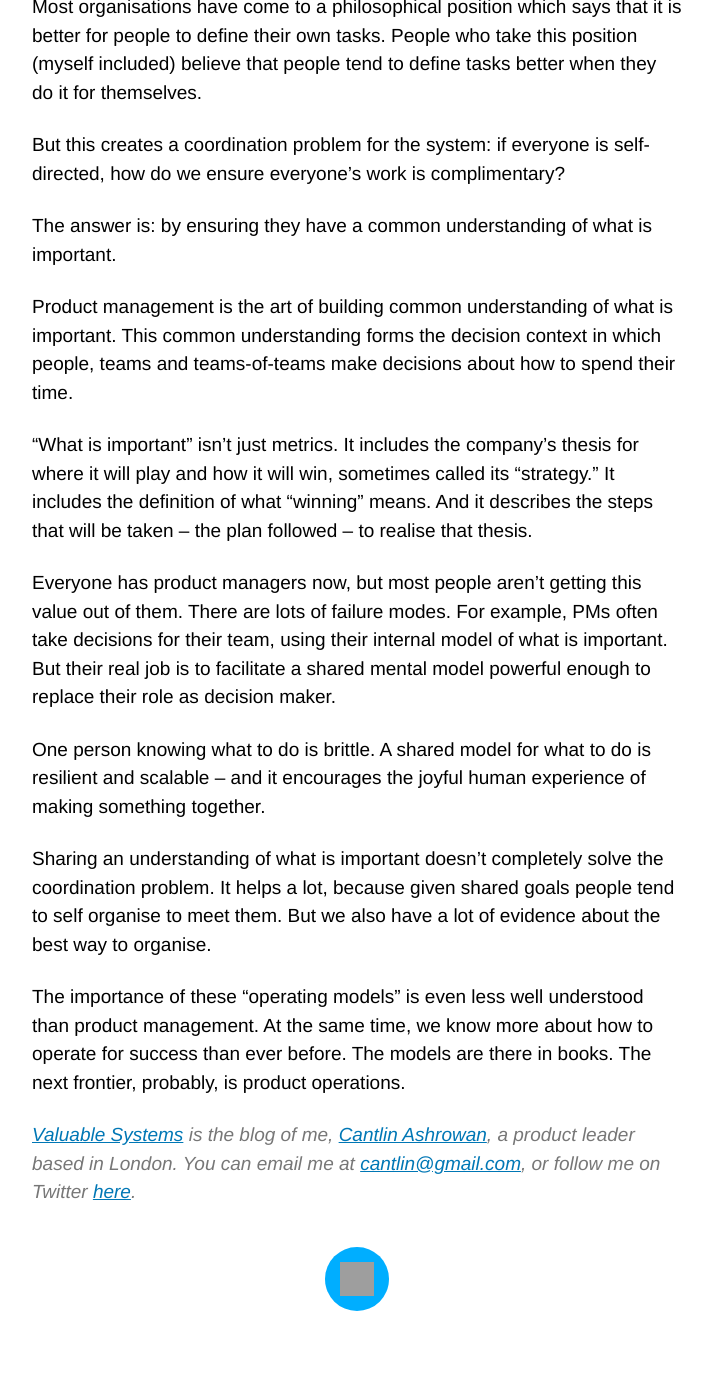
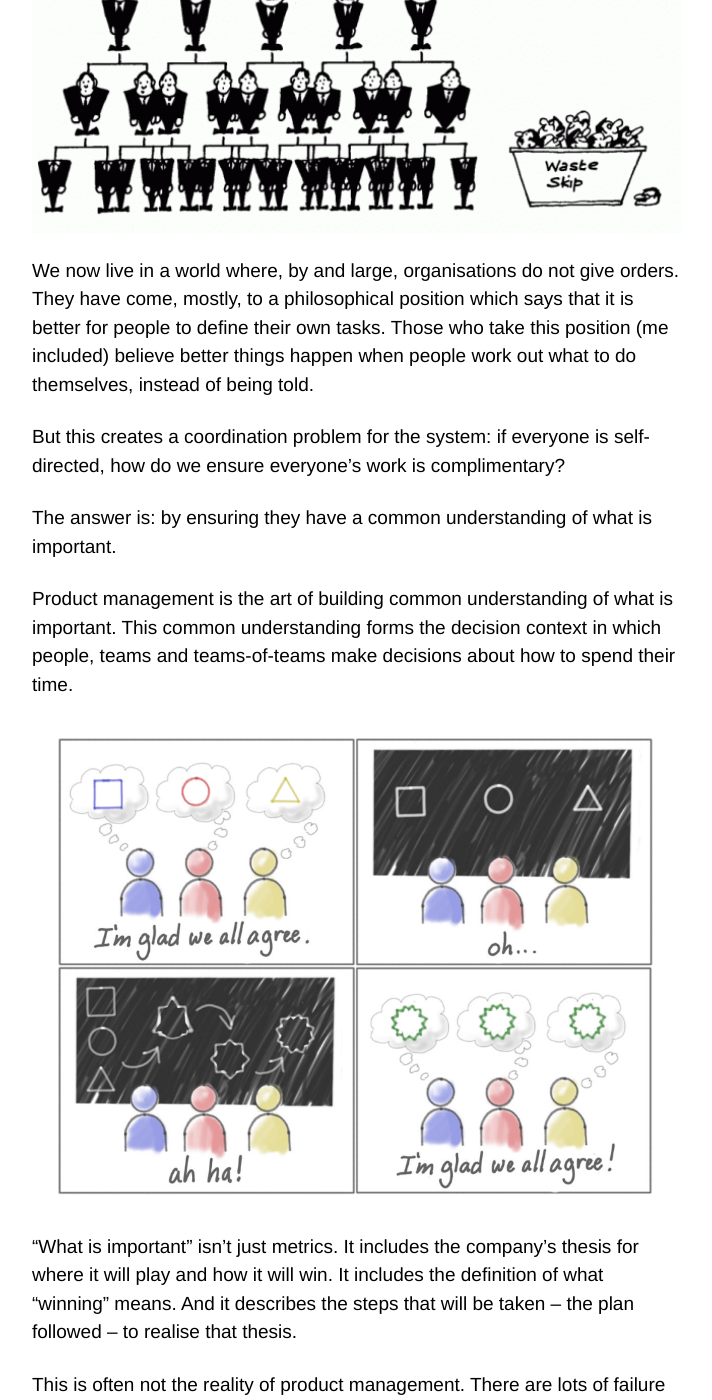
Before and after one commit to cantlin/at.cantl.in, a Jekyll site: the page built from _posts/2021-03-26-what-do-pms-do.md, in a window 1280 px wide and 1400 px high, scrolled down 492 px. Shown: the whole window, without its empty margins (283-995 px from the left). Built offline with Jekyll 4.4.1, drawn with Linux system fonts in a browser that asks for light colours; some web fonts are replaced; comment, search, counter and statistics services are not loaded; before the commit the page ends 1863 px from its top, so only the background shows below that; some of the changed text lies outside the part shown.

Commit message:
copy edits

```diff
--- a/_posts/2021-03-26-what-do-pms-do.md
+++ b/_posts/2021-03-26-what-do-pms-do.md
@@ -1,12 +1,13 @@
 ---
 layout: post
 title: What do product managers do
-draft: true
 ---
 
-I’m often ask what product managers do. Here is what I say.
+<figure class="portrait-small column">
+	<img alt="Illustration of a command-and-control hierarchy" src="/blog/images/hierarchy.gif" />
+</figure>
 
-We now live in a world where, by and large, organisations do not give orders. Most organisations have come to a philosophical position which says that it is better for people to define their own tasks. People who take this position (myself included) believe that people tend to define tasks better when they do it for themselves.
+We now live in a world where, by and large, organisations do not give orders. They have come, mostly, to a philosophical position which says that it is better for people to define their own tasks. Those who take this position (me included) believe better things happen when people work out what to do themselves, instead of being told.
 
 But this creates a coordination problem for the system: if everyone is self-directed, how do we ensure everyone’s work is complimentary?
 
@@ -14,12 +15,16 @@ The answer is: by ensuring they have a common understanding of what is important
 
 Product management is the art of building common understanding of what is important. This common understanding forms the decision context in which people, teams and teams-of-teams make decisions about how to spend their time.
 
-“What is important” isn’t just metrics. It includes the company’s thesis for where it will play and how it will win, sometimes called its “strategy.” It includes the definition of what “winning” means. And it describes the steps that will be taken – the plan followed – to realise that thesis.
+<figure class="portrait-small column">
+	<img alt="Cartoon showing people coming to shared understanding" src="/blog/images/shared.png" />
+</figure>
 
-Everyone has product managers now, but most people aren’t getting this value out of them. There are lots of failure modes. For example, PMs often take decisions for their team, using their internal model of what is important. But their real job is to facilitate a shared mental model powerful enough to replace their role as decision maker.
+“What is important” isn’t just metrics. It includes the company’s thesis for where it will play and how it will win. It includes the definition of what “winning” means. And it describes the steps that will be taken – the plan followed – to realise that thesis.
 
-One person knowing what to do is brittle. A shared model for what to do is resilient and scalable – and it encourages the joyful human experience of making something together.
+This is often not the reality of product management. There are lots of failure modes. For example, PMs often take decisions for their team, using their internal model of what is important. But their real job is to facilitate a shared mental model powerful enough to replace their role as a decision maker.
+
+One person knowing what to do is brittle. A shared model for what to do is resilient and scalable. And it encourages the joyful human experience of making something together.
 
 Sharing an understanding of what is important doesn’t completely solve the coordination problem. It helps a lot, because given shared goals people tend to self organise to meet them. But we also have a lot of evidence about the best way to organise.
 
-The importance of these “operating models” is even less well understood than product management. At the same time, we know more about how to operate for success than ever before. The models are there in books. The next frontier, probably, is product operations.
+These operating models are more important than they get credit for. Product management itself is only a slice of one particular operating model. Even so, few organisiations have systematised their documentation and teaching. "Product operations," as some people are calling it, may well be the next frontier.
```
Also changed, not shown: images/hierarchy.gif (added), images/shared.png (added).
